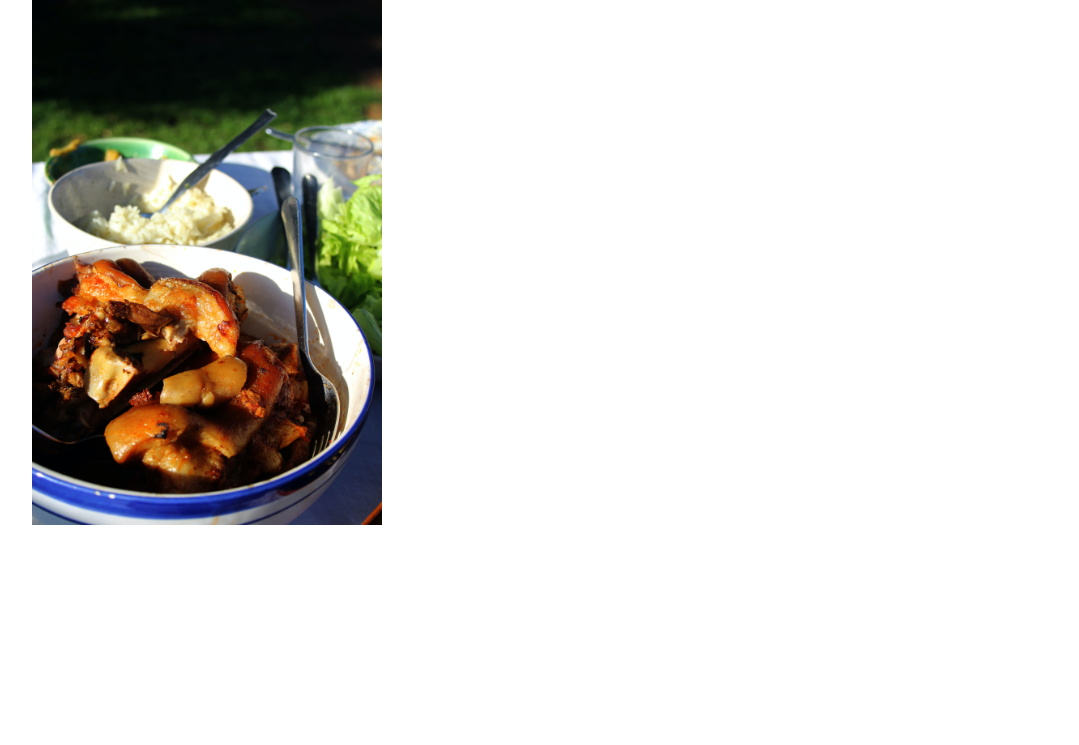
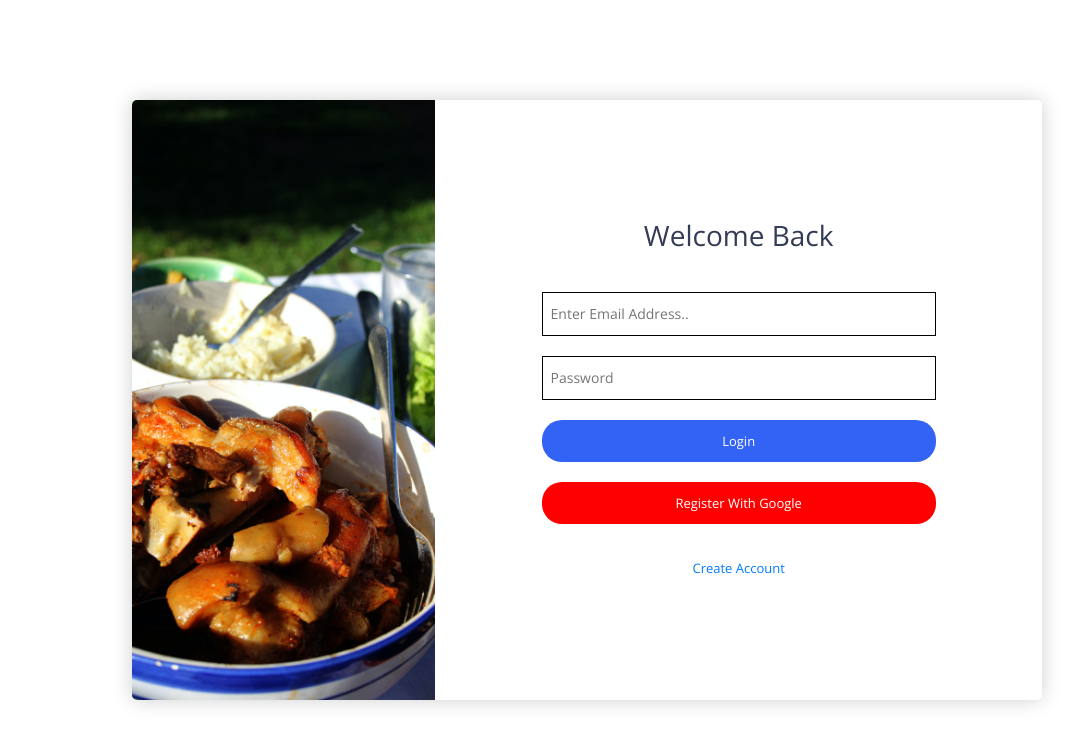
Before and after one commit to DEV-ASHANAUR/meal-management-system, a PHP site: page /login.html in a window 1280 px wide. Shown: the top 745 px of the page, without its empty margins (53-1132 px from the left). Run offline with PHP 8.4, Linux system fonts and the light colour scheme.

Commit message:
login design Complete

```diff
--- a/css/style.css
+++ b/css/style.css
@@ -378,7 +378,22 @@ textarea:focus {
     margin-top: 70px;
     line-height: 22px;
 }
-
+.Custom_btn {
+    display: block;
+    text-align: center;
+    width: 100%;
+    border: none;
+    background-color: #3363f5;
+    padding: 8px;
+    font-size: 13px;
+    color: #fff;
+    border-radius: 20px;
+    transition: 0.3s;
+}
+.Custom_btn:hover {
+    /* opacity: 0.6; */
+    box-shadow: 0 0 8px 0px #979797;
+}
 header {
     position: fixed;
     top: 0;
@@ -439,6 +454,37 @@ header.sticky {
 }
 /* Login area */
 .login_area_box {
+    margin: 100px;
+    box-shadow: 0px 0px 20px 0px #cfcfcf;
+    border-radius: 5px;
+    overflow: hidden;
+}
+.login_left_area {
+    height: calc(100vh - 200px);
+    background-image: url(../img/login_img.jpg);
+    background-position: center;
+    background-size: cover;
+    background-repeat: no-repeat;
+}
+.login_right_area {
+    height: calc(100vh - 200px);
+    display: flex;
+    align-items: center;
+    justify-content: center;
+    text-align: center;
+}
+.login_right_area input {
+    width: 100%;
+    padding: 8px;
+    font-size: 14px;
+    margin: 10px 0;
+    border: 1px solid #000000;
+}
+.Reg_google {
+    background-color: red;
+}
+.login_right_area a {
+    font-size: 13px;
 }
 /*return-to-top START CSS*/
 
--- a/login.html
+++ b/login.html
@@ -34,17 +34,38 @@
         <div class="login_area">
             <div class="container">
                 <div class="login_area_box">
-                    <div class="row">
-                        <div class="col-4">
-                            <div class="login_left_area">
-                                <img
-                                    src="./img/login_img.jpg"
-                                    class="img-fluid"
-                                    alt="login_img"
-                                />
+                    <div class="row no-gutters">
+                        <div class="col-md-4">
+                            <div class="login_left_area"></div>
+                        </div>
+                        <div class="col-md-8">
+                            <div class="login_right_area">
+                                <div class="">
+                                    <h3 class="mb_30">Welcome Back</h3>
+                                    <form>
+                                        <input
+                                            placeholder="Enter Email Address.."
+                                        />
+                                        <input placeholder="Password" />
+                                        <button
+                                            class="Custom_btn mt_10"
+                                            type="submit"
+                                        >
+                                            Login
+                                        </button>
+                                    </form>
+                                    <button
+                                        class="Custom_btn Reg_google mt_20"
+                                        type="submit"
+                                    >
+                                        Register With Google
+                                    </button>
+                                    <div class="mt_30">
+                                        <a href="#">Create Account</a>
+                                    </div>
+                                </div>
                             </div>
                         </div>
-                        <div class="col-6"></div>
                     </div>
                 </div>
             </div>
```
Also changed, not shown: Register.html (added).
